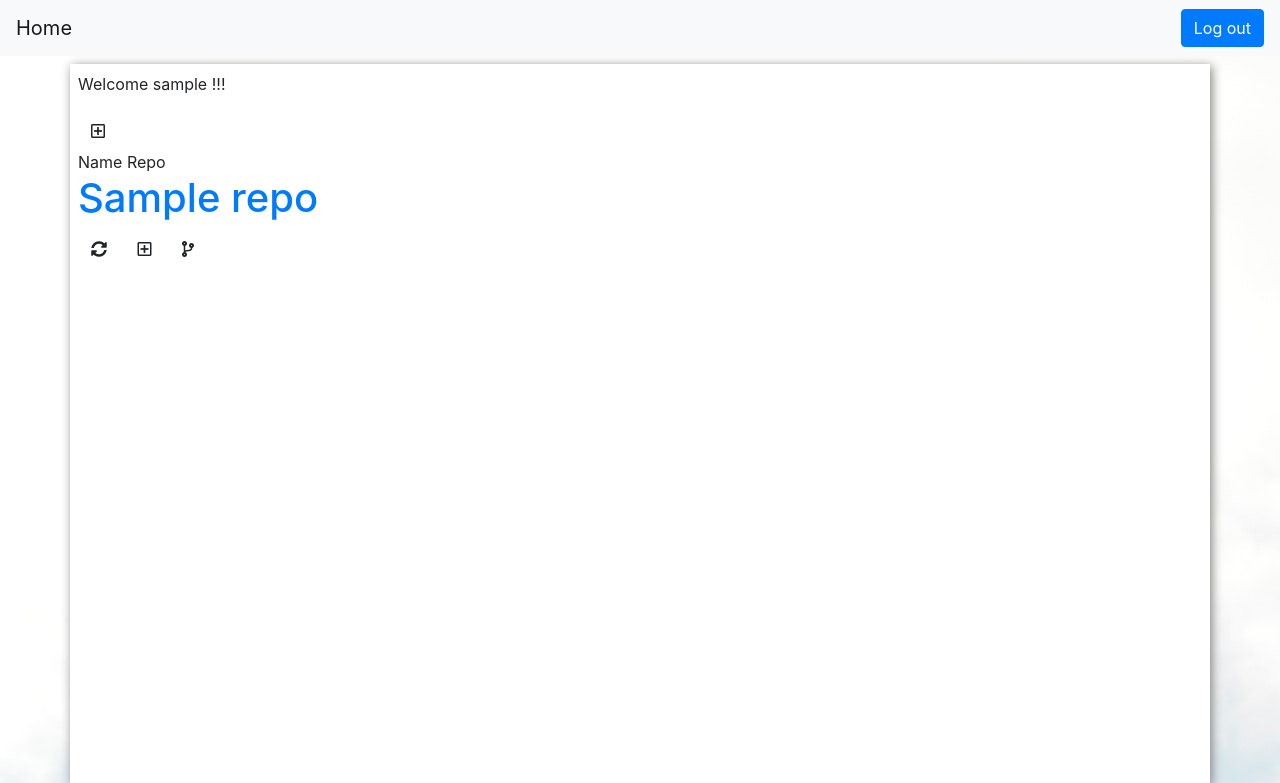
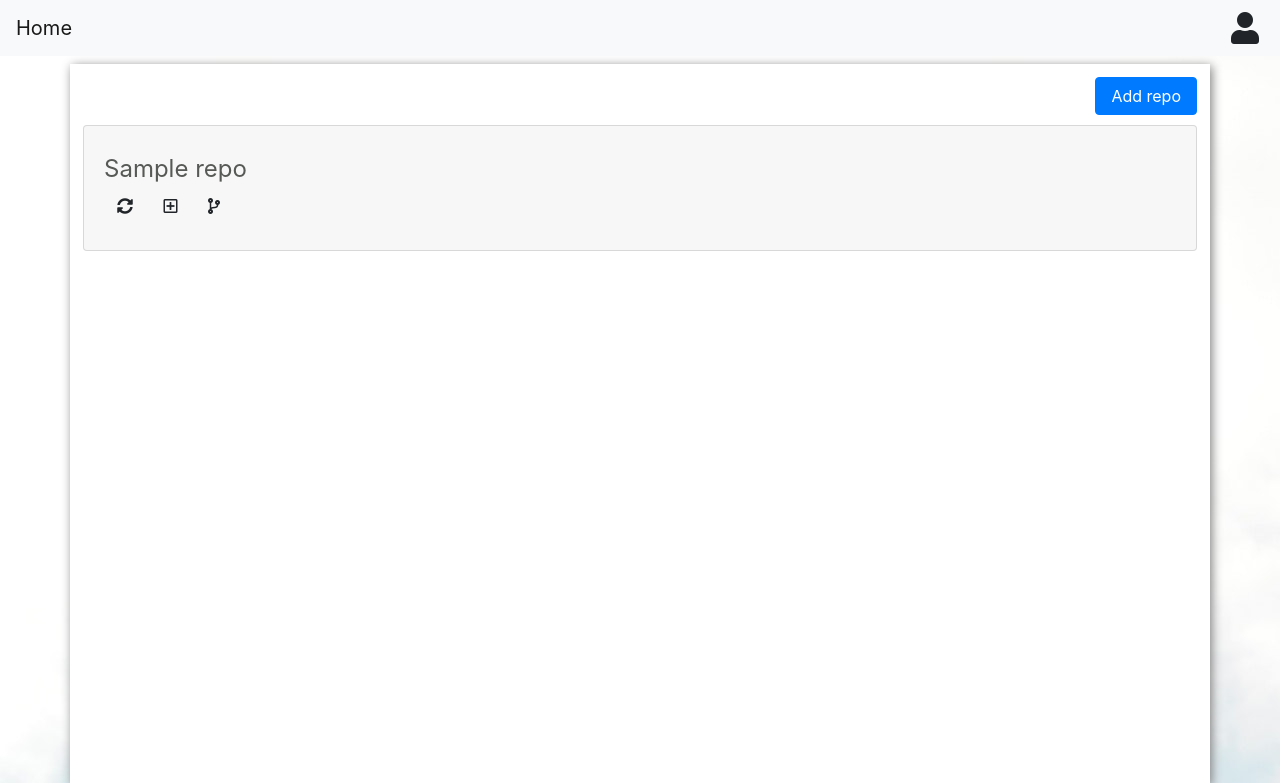
Before and after one commit to KatarzynaHaja/github_wrapper, a Django app: page / in a window 1280 px wide. Shown: the top 783 px of the page. Run offline with Django 3.2, Linux system fonts and the light colour scheme; a user stored in the database is signed in; tables that the repository leaves empty hold one stand-in row (values such as "Sample post"); parts of the project's set-up code (start-up, migrations or seed data) failed here and were passed over; some libraries are stand-ins or nearby versions.

Commit message:
* change home site

```diff
--- a/github_api/static/css/index.css
+++ b/github_api/static/css/index.css
@@ -11,3 +11,19 @@ body {
     box-shadow: gray 2px 2px 10px;
     min-height: 90vh;
 }
+
+.fa-user:hover{
+    cursor:pointer;
+    color:dimgray;
+}
+
+.repo_name{
+    color:#565955;
+    font-size:1.5em;
+}
+
+.repo_name:hover{
+    color:#363935;
+    text-shadow: 0px 0px 15px lightgray;
+    cursor:pointer;
+}
--- a/templates/base.html
+++ b/templates/base.html
@@ -5,7 +5,8 @@
     <link rel="stylesheet" href="{% static 'css/index.css' %}">
     <meta charset="utf-8">
     <meta name="viewport" content="width=device-width, initial-scale=1, shrink-to-fit=no">
-    <link rel="stylesheet" href="https://use.fontawesome.com/releases/v5.6.3/css/all.css" integrity="sha384-UHRtZLI+pbxtHCWp1t77Bi1L4ZtiqrqD80Kn4Z8NTSRyMA2Fd33n5dQ8lWUE00s/" crossorigin="anonymous">
+    <link rel="stylesheet" href="https://use.fontawesome.com/releases/v5.6.3/css/all.css"
+          integrity="sha384-UHRtZLI+pbxtHCWp1t77Bi1L4ZtiqrqD80Kn4Z8NTSRyMA2Fd33n5dQ8lWUE00s/" crossorigin="anonymous">
     <link rel="stylesheet" href="https://stackpath.bootstrapcdn.com/bootstrap/4.2.1/css/bootstrap.min.css"
           integrity="sha384-GJzZqFGwb1QTTN6wy59ffF1BuGJpLSa9DkKMp0DgiMDm4iYMj70gZWKYbI706tWS" crossorigin="anonymous">
     <title>{% block title %}Github Wrapper{% endblock %}</title>
@@ -16,9 +17,20 @@
 
 <main>
     <nav class="navbar navbar-light bg-light justify-content-between">
-    <a class="navbar-brand" href={% url 'home'%}>Home</a>
-
-            <a class="btn btn-primary" href="{% url 'logout'%}">Log out</a>
+        <a class="navbar-brand" href={% url 'home' %}>Home</a>
+        <!-- Example split danger button -->
+        {% if  user.is_authenticated %}
+            <div class="btn-group">
+                <i class="fas fa-user fa-2x" class="dropdown-toggle dropdown-toggle-split" style="padding-right:5px"
+                   data-toggle="dropdown" aria-haspopup="true" aria-expanded="false"></i>
+                <div class="dropdown-menu dropdown-menu-right">
+                    <div style="padding:.25rem 1.5rem;">{{ user.username }}</div>
+                    <div class="dropdown-divider"></div>
+                    <a class="dropdown-item" href="{% url 'logout' %}">Log out</a>
+                </div>
+            </div>
+        {% endif %}
+        {#            <a class="btn btn-primary" href="{% url 'logout'%}">Log out</a>#}
     </nav>
     <div class="mt-2 container p-2">
         {% block content %}
@@ -35,5 +47,10 @@
 <script src="https://stackpath.bootstrapcdn.com/bootstrap/4.2.1/js/bootstrap.min.js"
         integrity="sha384-B0UglyR+jN6CkvvICOB2joaf5I4l3gm9GU6Hc1og6Ls7i6U/mkkaduKaBhlAXv9k"
         crossorigin="anonymous"></script>
+<script>
+    $(function () {
+        $('[data-toggle="tooltip"]').tooltip()
+    })
+</script>
 </body>
 </html>
--- a/templates/home.html
+++ b/templates/home.html
@@ -2,21 +2,34 @@
 
 {% block content %}
     {% if user.is_authenticated %}
-        <p>Welcome {{ user.username }} !!!</p>
-         <button class="btn"  onclick="location.href = 'add_new_repo.html';"><i class="far fa-plus-square"></i></button>
-
-        <div>Name Repo</div>
+        <div style="text-align:right">
+            <button class="btn btn-primary" style="margin:5px;padding-left:15px;padding-right:15px"
+                    onclick="location.href = 'add_new_repo.html';">
+                Add repo
+            </button>
+        </div>
+        <ul class="list-group">
             {% for item in object_list %}
+                <li class="list-group-item"
+                    style="padding-top:25px; padding-bottom:25px;margin:5px;background: #f7f7f7">
+                    <div class="repo_name" onclick="location.href='{% url 'details' pk=item.pk %}'">
+                        {{ item.name }}
+                    </div>
                     <div>
-            <h1><a href="{% url 'details' pk=item.pk %}">{{ item.name }}</a></h1>
-                <div>
-                    <button class="btn"><i class="fas fa-sync-alt"></i></button>
-                    <button class="btn"  onclick="location.href='{% url 'add_new_issue' pk=item.pk %}';"><i class="far fa-plus-square"></i></button>
-                    <button class="btn"><i class="fas fa-code-branch"></i></button>
+                        <button class="btn" data-toggle="tooltip" data-placement="bottom" title="Refresh">
+                            <i class="fas fa-sync-alt"></i>
+                        </button>
+                        <button class="btn" onclick="location.href='{% url 'add_new_issue' pk=item.pk %}';"
+                                data-toggle="tooltip" data-placement="bottom" title="New issue">
+                            <i class="far fa-plus-square"></i></button>
+                        <button class="btn" data-toggle="tooltip" data-placement="bottom" title="Branches">
+                            <i class="fas fa-code-branch"></i>
+                        </button>
                     </div>
 
-            </div>
+                </li>
             {% endfor %}
+        </ul>
     {% else %}
         {% url 'signup' %}
     {% endif %}
```
Lines whose indentation alone changed are shown as unchanged.
